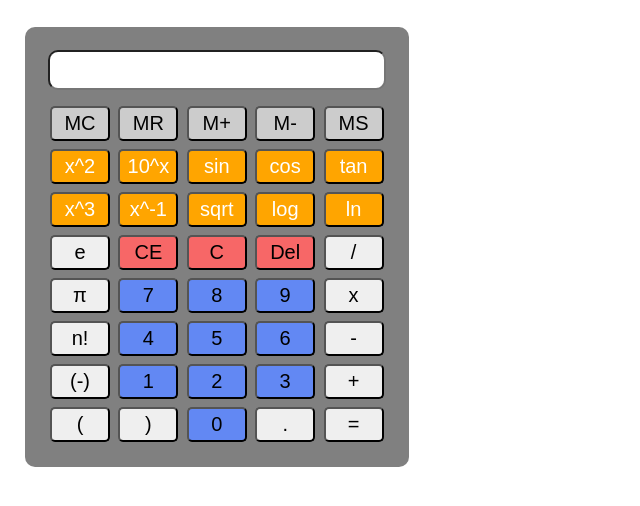
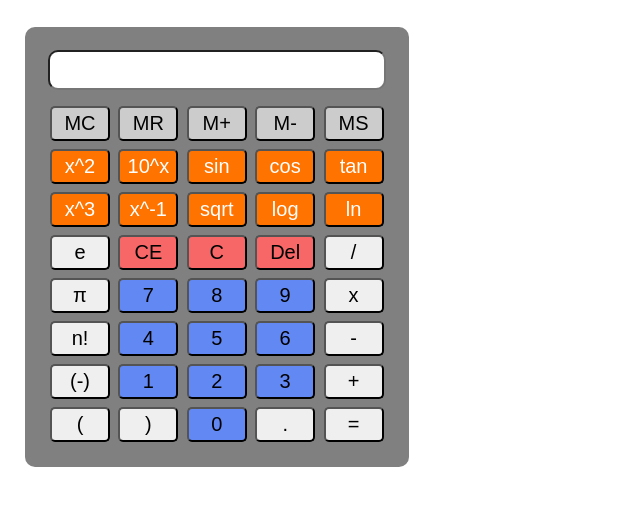
Before and after one commit to SistemasTecTlaxiaco/calculadora-cientifica, a PHP site: page / in a window 1280 px wide. Shown: the part 58-564 px from the top of the page, without its empty margins (0-640 px from the left). Run offline with PHP 8.4, Linux system fonts and the light colour scheme.

Commit message:
Cambiamos a color naranja mas intenso para arreglar el bug

```diff
--- a/style.css
+++ b/style.css
@@ -35,7 +35,7 @@ table {
 }
 
 .blackbutton {
-    background-color: orange;
+    background-color: rgb(255, 115, 0);
     color: white;
 }c
 
```
